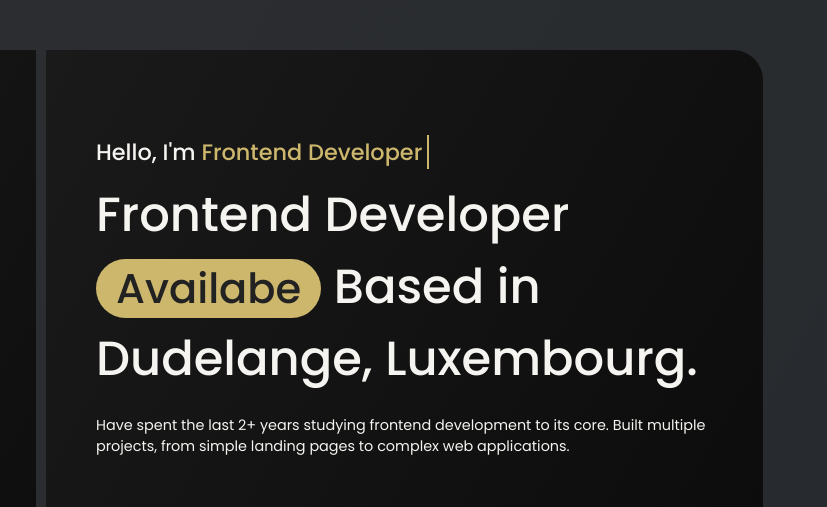
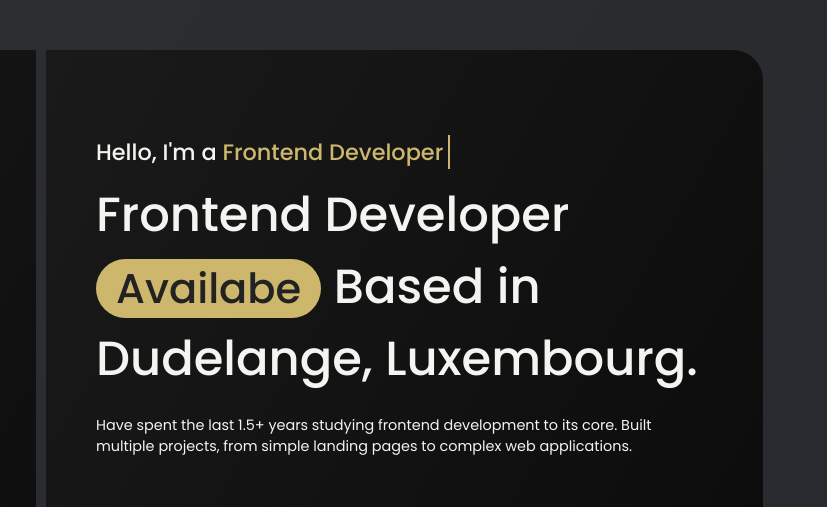
Before and after one commit to Suki1207/frontend-website, a website built with Vite: page index.html in a window 1280 px wide. Shown: the top 507 px of the page, 453-1280 px from the left. Built offline with nearby package versions, Linux system fonts and the light colour scheme.

Commit message:
Change about me text

```diff
--- a/index.html
+++ b/index.html
@@ -123,13 +123,13 @@
       <div class="main-content-container">
         <!-- About Me Section -->
         <section id="about-me" class="section-container">
-          <h3>Hello, I'm <span id="role">Frontend Developer</span></h3>
+          <h3>Hello, I'm a <span id="role">Frontend Developer</span></h3>
           <h1>
             Frontend Developer <span>Availabe</span> Based in Dudelange,
             Luxembourg.
           </h1>
           <p>
-            Have spent the last 2+ years studying frontend development to its
+            Have spent the last 1.5+ years studying frontend development to its
             core. Built multiple projects, from simple landing pages to complex
             web applications.
           </p>
```
